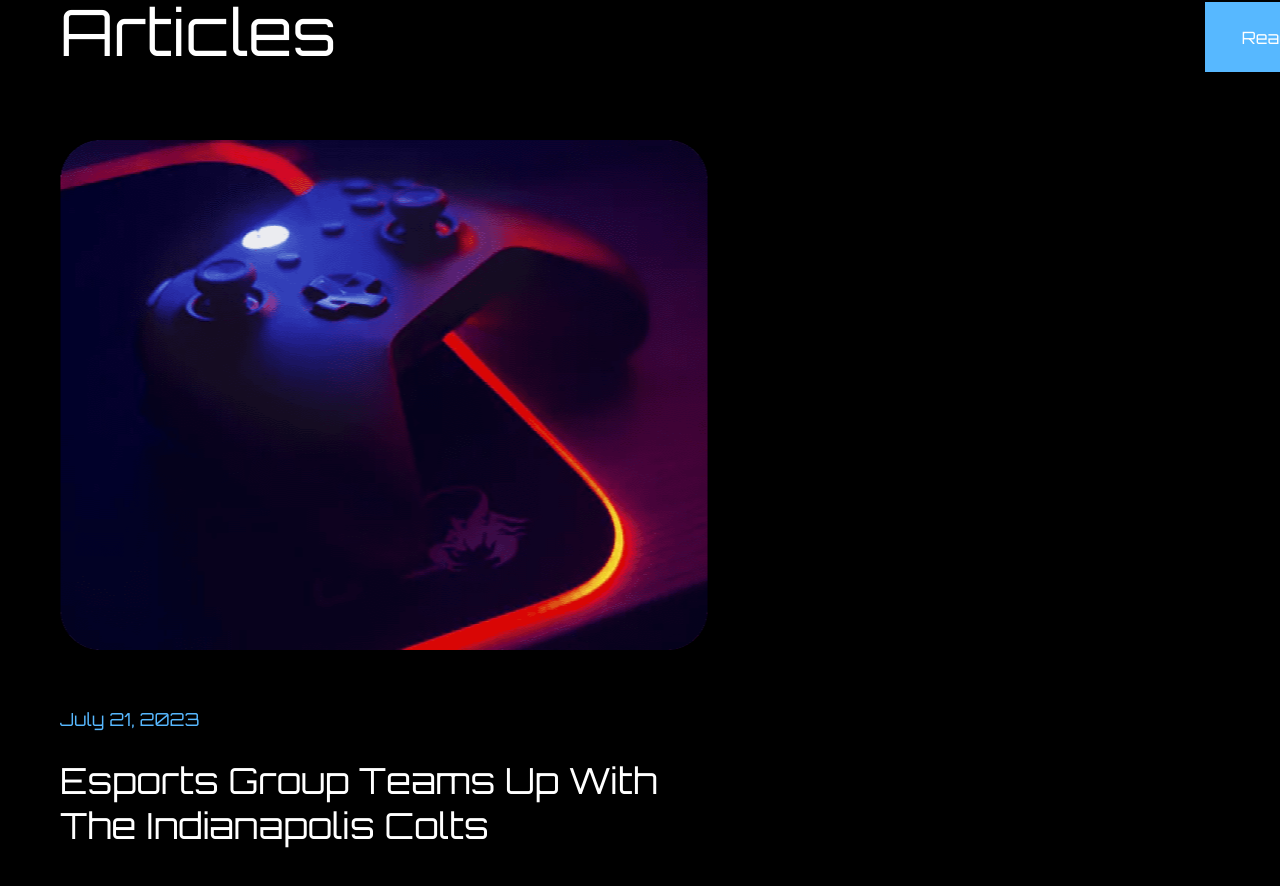
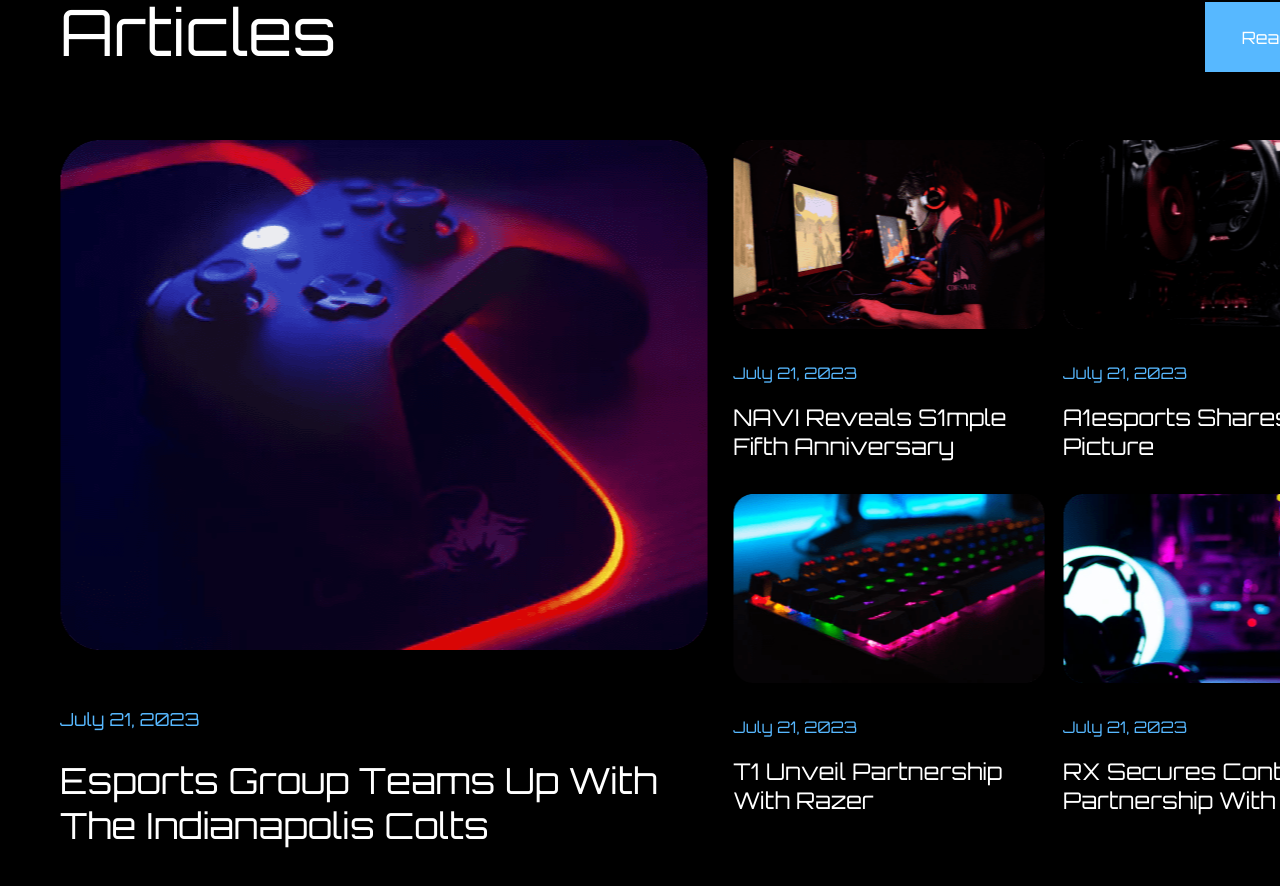
Before and after one commit to Capsonchik/ammo-t2, a React (Create React App) app: page / in a window 1280 px wide. Shown: the part 2050-2936 px from the top of the page. Built offline with nearby package versions, Linux system fonts and the light colour scheme.

Commit message:
Окончание работы над страницей новостей

```diff
--- a/src/components/newsBlock/newsBlock.jsx
+++ b/src/components/newsBlock/newsBlock.jsx
@@ -2,6 +2,7 @@ import {StyledNewsBlock} from "./newsBlock.styled";
 import {Content, MainHeader} from "../globalStyled/global.styled";
 import {Title} from "../title/title";
 import {TopCard} from "../newsCards/topCard/topCard";
+import {NewsCard} from "../newsCards/newsCard/newsCard";
 
 export const NewsBlock = ({topNews, newsList}) => {
   const date = new Date();
@@ -20,7 +21,9 @@ export const NewsBlock = ({topNews, newsList}) => {
           <div className="topNews">
             <TopCard topNews={topNews} date={formattedDate}/>
           </div>
-          <div className="news"></div>
+          <div className="news">
+            {newsList.map((news) => <NewsCard key={news.id} news={news} date={formattedDate}/>)}
+          </div>
         </div>
       </Content>
     </StyledNewsBlock>
--- a/src/components/newsBlock/newsBlock.styled.js
+++ b/src/components/newsBlock/newsBlock.styled.js
@@ -27,9 +27,17 @@ export const StyledNewsBlock = styled.section`
   .newsList {
     margin-top: 68px;
     display: flex;
+    justify-content: space-between;
   }
 
   .topNews {
     width: 49%;
   }
+
+  .news {
+    width: 49%;
+    display: flex;
+    flex-wrap: wrap;
+    justify-content: space-between;
+  }
 `
--- /dev/null
+++ b/src/components/newsCards/newsCard/newsCard.jsx
@@ -0,0 +1,11 @@
+import {StyledNewsCard} from "./newsCard.styled";
+
+export const NewsCard = ({news, date}) => {
+  return(
+    <StyledNewsCard>
+      <img src={news.img} alt="news"/>
+      <p className={'date'}>{date}</p>
+      <p className={'text'}>{news.text}</p>
+    </StyledNewsCard>
+  )
+}
--- /dev/null
+++ b/src/components/newsCards/newsCard/newsCard.styled.js
@@ -0,0 +1,25 @@
+import styled from "styled-components";
+
+export const StyledNewsCard = styled.div`
+  width: 49%;
+
+  img {
+    width: 312px;
+    height: 189px;
+  }
+
+  .date {
+    margin-top: 30px;
+    color: #57B8FF;
+    font-size: 16px;
+    font-weight: 400;
+  }
+
+  .text {
+    margin-top: 20px;
+    color: #FFF;
+    font-size: 23px;
+    font-weight: 400;
+    text-transform: capitalize;
+  }
+`
```
